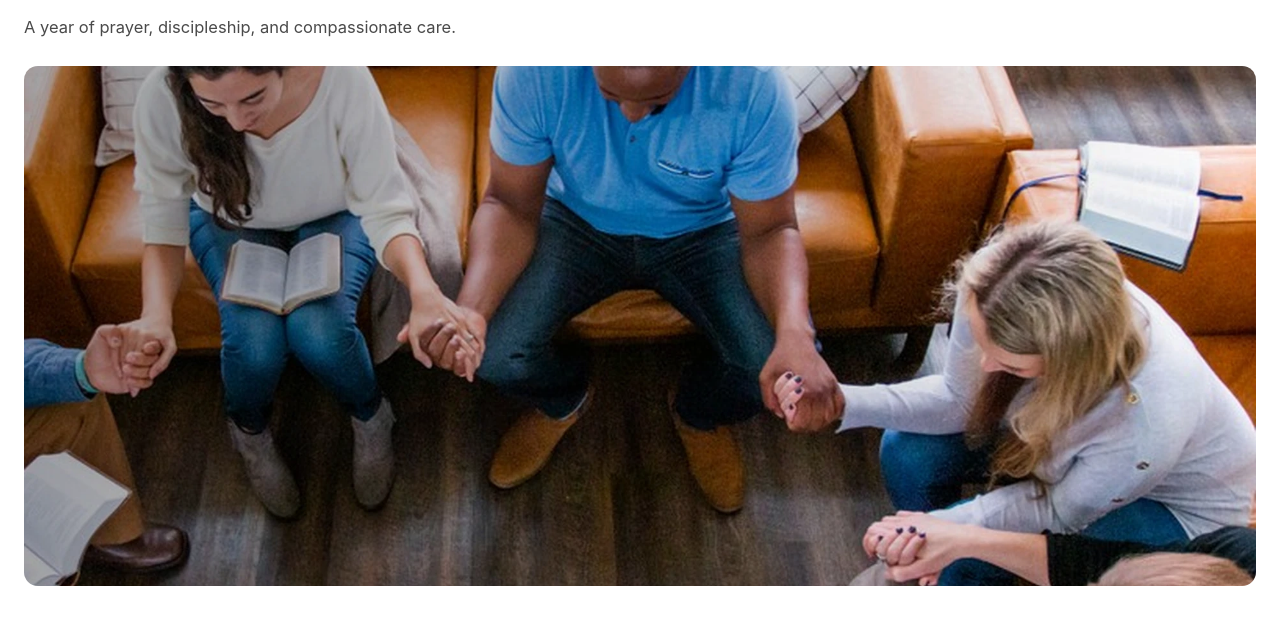
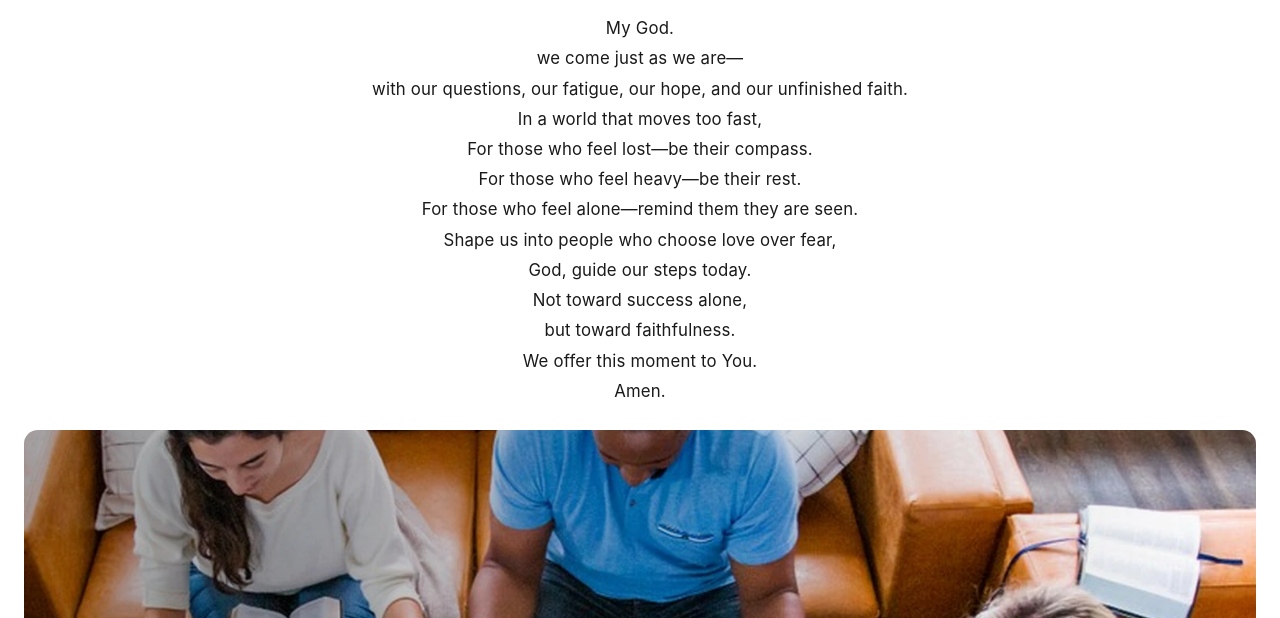
Before and after one commit to pilgrim-web/goodtogetherchurdch, a website: page en/index.html in a window 1280 px wide. Shown: the part 182-800 px from the top of the page. Drawn offline with Linux system fonts and the light colour scheme.

Commit message:
changed prayer main hero

```diff
--- a/content/i18n.json
+++ b/content/i18n.json
@@ -71,7 +71,7 @@
     "home": {
       "hero": {
         "title": "2026, Let’s Pray Together",
-        "subtitle": "A year of prayer, discipleship, and compassionate care.",
+        "subtitle": "My God.<br>we come just as we are—<br>with our questions, our fatigue, our hope, and our unfinished faith.<br>In a world that moves too fast,<br>For those who feel lost—be their compass.<br>For those who feel heavy—be their rest.<br>For those who feel alone—remind them they are seen.<br>Shape us into people who choose love over fear,<br>God, guide our steps today.<br>Not toward success alone,<br>but toward faithfulness.<br>We offer this moment to You.<br>Amen.",
         "alt_1": "Worship gathering",
         "alt_2": "Community prayer",
         "alt_3": "Sunday service",
--- a/css/main.css
+++ b/css/main.css
@@ -200,6 +200,17 @@ p {
   max-width: var(--text-max);
   margin: 0 0 var(--space-3);
   color: var(--color-muted);
+}
+
+.hero-subtitle {
+  text-align: center;
+  margin-left: auto;
+  margin-right: auto;
+  max-width: 60ch;
+  font-size: 1.05rem;
+  line-height: 1.8;
+  color: var(--color-text);
+  letter-spacing: 0.01em;
 }
 
 .hero-slider {
--- a/en/index.html
+++ b/en/index.html
@@ -53,7 +53,7 @@
 
 <section aria-label="Hero">
   <h1 data-i18n="home.hero.title"></h1>
-  <p data-i18n="home.hero.subtitle"></p>
+  <p class="hero-subtitle" data-i18n-html="home.hero.subtitle"></p>
   <div class="hero-slider" aria-live="polite">
     <figure>
       <img src="/assets/img/hero/home-01.webp" data-i18n-alt="home.hero.alt_1" alt="" decoding="async" />
```
Also changed, not shown: es/index.html (+1 -1 lines), index.html (+1 -1 lines), ja/index.html (+1 -1 lines), ko/index.html (+1 -1 lines).
